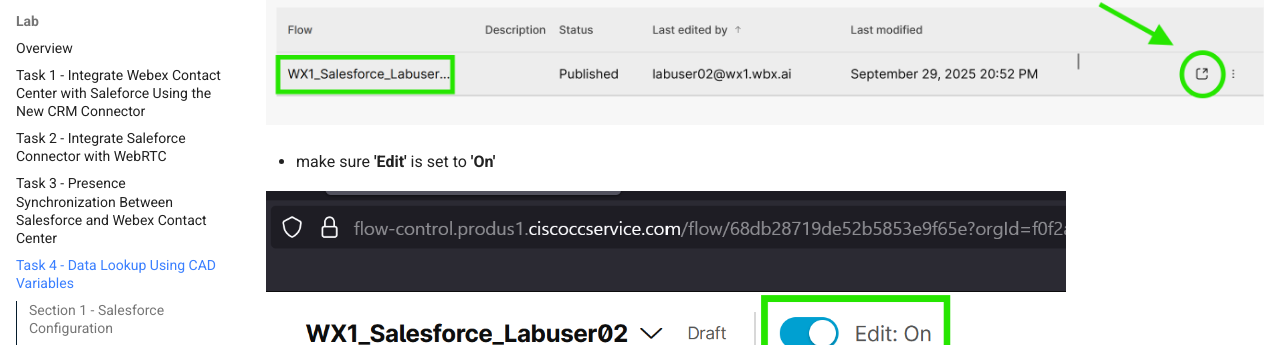
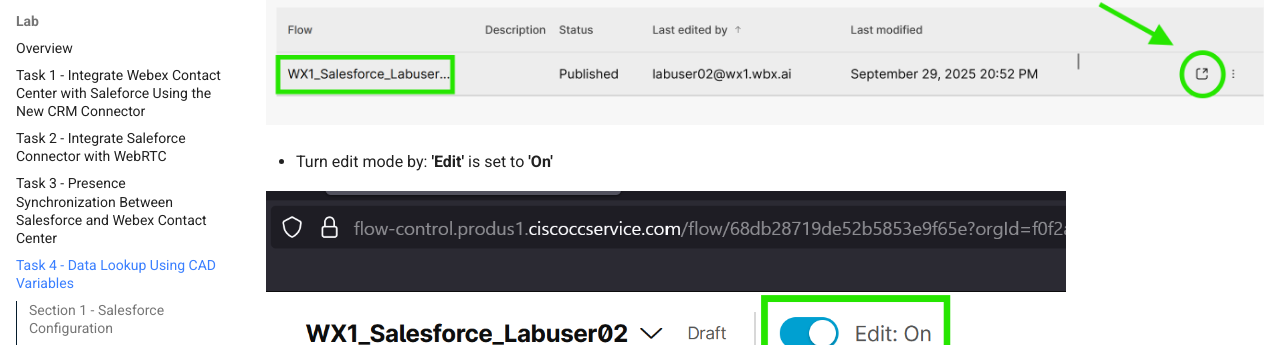
Before and after one commit to WebexCC-SA/LAB-2308, an MkDocs documentation site: the page built from docs/task4.md, in a window 1280 px wide and 900 px high, scrolled down 4077 px. Shown: the part 108-453 px from the top of the window. Built offline with MkDocs 1.6.1 and Material for MkDocs 9.7.7, drawn with Linux system fonts in a browser that asks for light colours.

Commit message:
Update task4.md

```diff
--- a/docs/task4.md
+++ b/docs/task4.md
@@ -65,7 +65,7 @@
 ![Nav](./assets/t3s2p2.png){ width="1000" }
 
 
-- make sure **'Edit'** is set to **'On'**
+- Turn edit mode by: **'Edit'** is set to **'On'**
 
 ![Nav](./assets/t3s2p3.png){ width="800" }
 
```
